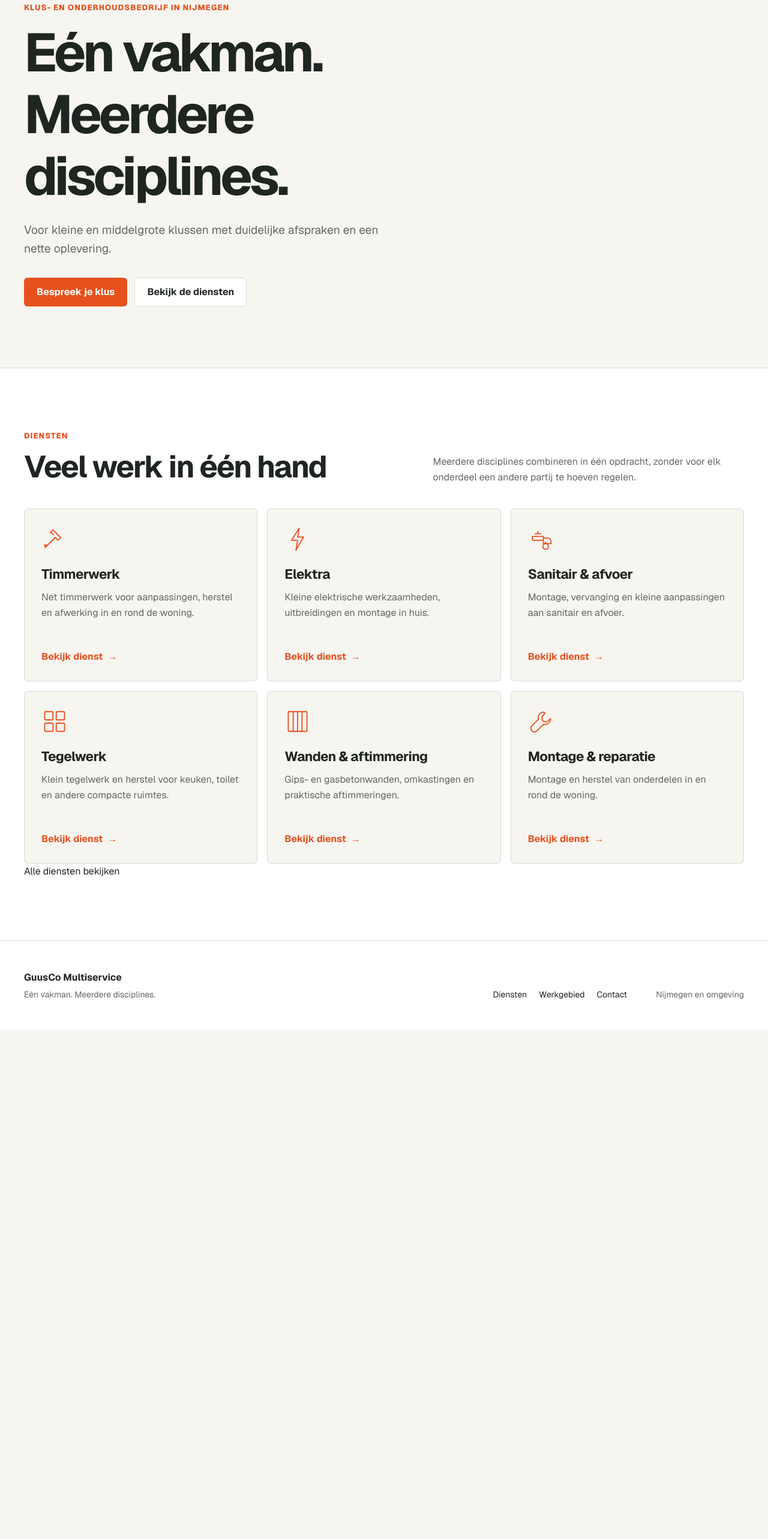
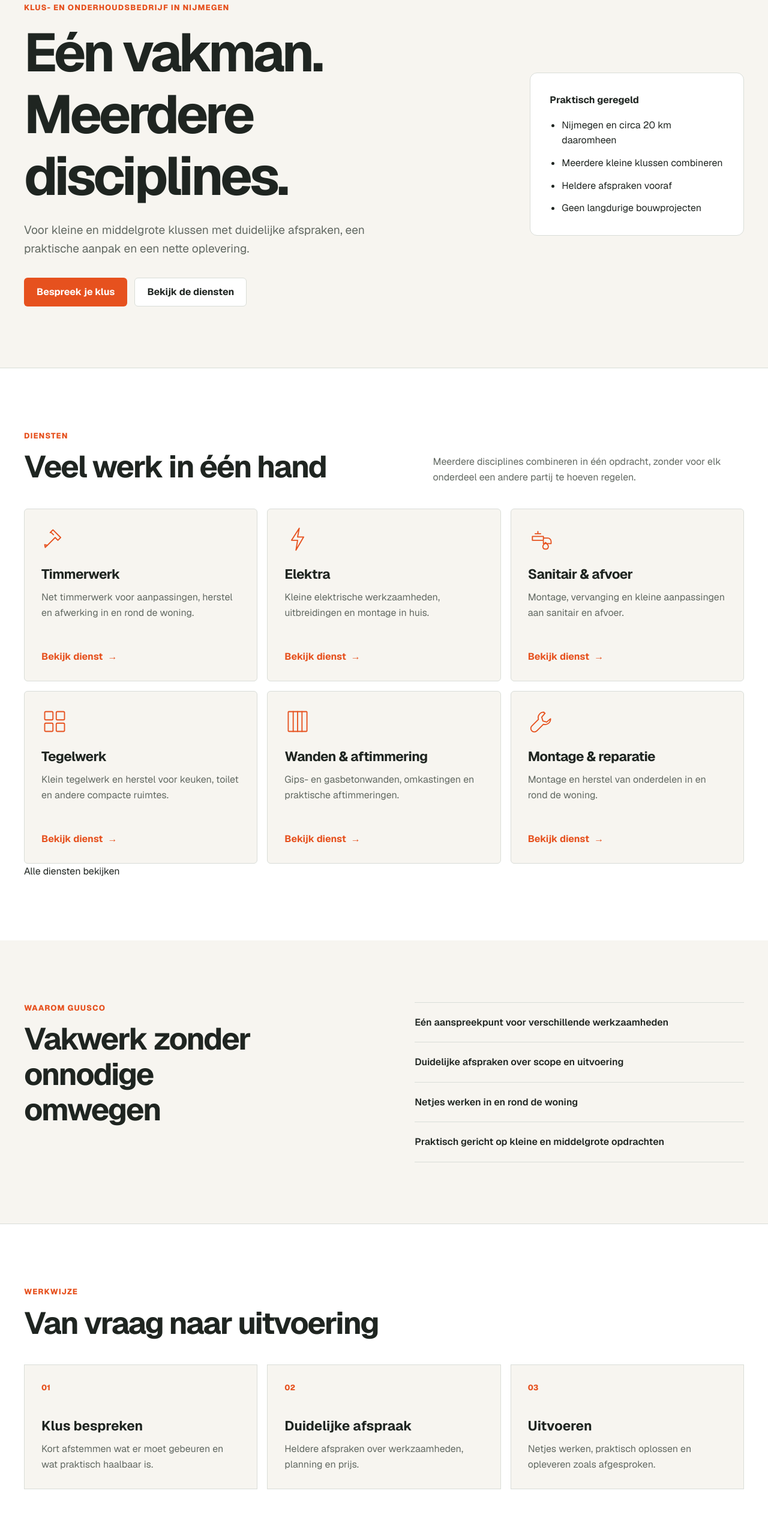
Before and after one commit to ambupilot/guusco-multi-service-website, a Next.js app: page / in a window 1280 px wide. Shown: the part 180-2746 px from the top of the page at 60% size. Before the commit the page ends 1897 px from the top, so only its background shows below. Built offline with nearby package versions, Linux system fonts and the light colour scheme.

Commit message:
feat: complete homepage sections

```diff
--- a/src/app/page.tsx
+++ b/src/app/page.tsx
@@ -1,6 +1,31 @@
 import Link from "next/link";
 import { ServiceIcon } from "@/components/services/ServiceIcon";
 import { services } from "@/data/services";
+
+const strengths = [
+  "Eén aanspreekpunt voor verschillende werkzaamheden",
+  "Duidelijke afspraken over scope en uitvoering",
+  "Netjes werken in en rond de woning",
+  "Praktisch gericht op kleine en middelgrote opdrachten",
+];
+
+const processSteps = [
+  {
+    number: "01",
+    title: "Klus bespreken",
+    text: "Kort afstemmen wat er moet gebeuren en wat praktisch haalbaar is.",
+  },
+  {
+    number: "02",
+    title: "Duidelijke afspraak",
+    text: "Heldere afspraken over werkzaamheden, planning en prijs.",
+  },
+  {
+    number: "03",
+    title: "Uitvoeren",
+    text: "Netjes werken, praktisch oplossen en opleveren zoals afgesproken.",
+  },
+];
 
 export default function Home() {
   const featuredServices = services.slice(0, 6);
@@ -11,20 +36,35 @@ export default function Home() {
         <div className="container hero__inner">
           <div className="hero__content">
             <p className="eyebrow">Klus- en onderhoudsbedrijf in Nijmegen</p>
+
             <h1>Eén vakman. Meerdere disciplines.</h1>
+
             <p className="hero__intro">
-              Voor kleine en middelgrote klussen met duidelijke afspraken en een
-              nette oplevering.
+              Voor kleine en middelgrote klussen met duidelijke afspraken, een
+              praktische aanpak en een nette oplevering.
             </p>
+
             <div className="hero__actions">
               <Link className="button button--primary" href="/contact">
                 Bespreek je klus
               </Link>
+
               <Link className="button button--secondary" href="/diensten">
                 Bekijk de diensten
               </Link>
             </div>
           </div>
+
+          <aside className="hero__panel" aria-label="GuusCo in het kort">
+            <p className="hero__panel-title">Praktisch geregeld</p>
+
+            <ul>
+              <li>Nijmegen en circa 20 km daaromheen</li>
+              <li>Meerdere kleine klussen combineren</li>
+              <li>Heldere afspraken vooraf</li>
+              <li>Geen langdurige bouwprojecten</li>
+            </ul>
+          </aside>
         </div>
       </section>
 
@@ -35,6 +75,7 @@ export default function Home() {
               <p className="eyebrow">Diensten</p>
               <h2>Veel werk in één hand</h2>
             </div>
+
             <p>
               Meerdere disciplines combineren in één opdracht, zonder voor elk
               onderdeel een andere partij te hoeven regelen.
@@ -47,8 +88,10 @@ export default function Home() {
                 <div className="home-service-card__icon" aria-hidden="true">
                   <ServiceIcon slug={service.slug} />
                 </div>
+
                 <h3>{service.title}</h3>
                 <p>{service.intro}</p>
+
                 <Link href={`/diensten/${service.slug}`}>
                   Bekijk dienst <span aria-hidden="true">→</span>
                 </Link>
@@ -61,6 +104,78 @@ export default function Home() {
           </Link>
         </div>
       </section>
+
+      <section className="section home-strengths">
+        <div className="container home-split">
+          <div>
+            <p className="eyebrow">Waarom GuusCo</p>
+            <h2>Vakwerk zonder onnodige omwegen</h2>
+          </div>
+
+          <div className="home-strengths__list">
+            {strengths.map((strength) => (
+              <p key={strength}>{strength}</p>
+            ))}
+          </div>
+        </div>
+      </section>
+
+      <section className="section home-process">
+        <div className="container">
+          <div className="home-section-heading">
+            <p className="eyebrow">Werkwijze</p>
+            <h2>Van vraag naar uitvoering</h2>
+          </div>
+
+          <div className="home-process__grid">
+            {processSteps.map((step) => (
+              <article className="home-process__step" key={step.number}>
+                <span>{step.number}</span>
+                <h3>{step.title}</h3>
+                <p>{step.text}</p>
+              </article>
+            ))}
+          </div>
+        </div>
+      </section>
+
+      <section className="section home-area">
+        <div className="container home-split">
+          <div>
+            <p className="eyebrow">Werkgebied</p>
+            <h2>Nijmegen en omgeving</h2>
+          </div>
+
+          <div>
+            <p>
+              GuusCo werkt voornamelijk in Nijmegen en plaatsen binnen ongeveer
+              20 kilometer rondom de stad. Zo blijft de planning praktisch en
+              de reistijd beperkt.
+            </p>
+
+            <Link className="text-link" href="/werkgebied">
+              Bekijk het werkgebied
+            </Link>
+          </div>
+        </div>
+      </section>
+
+      <section className="home-cta">
+        <div className="container home-cta__inner">
+          <div>
+            <p className="eyebrow">Klus in gedachten?</p>
+            <h2>Vertel wat er moet gebeuren.</h2>
+            <p>
+              Ook meerdere kleinere werkzaamheden kunnen slim in één afspraak
+              worden gecombineerd.
+            </p>
+          </div>
+
+          <Link className="button button--primary" href="/contact">
+            Klus aanmelden
+          </Link>
+        </div>
+      </section>
     </main>
   );
 }
--- a/src/styles/layout/_home.scss
+++ b/src/styles/layout/_home.scss
@@ -1,24 +1,316 @@
-.container { width: min(calc(100% - 2 * var(--page-gutter)), var(--container-width)); margin-inline: auto; }
-.hero { padding-block: clamp(4rem, 8vw, 7rem); }
-.hero__content { max-width: 48rem; }
-.hero h1 { max-width: 14ch; margin-bottom: 1.5rem; font-size: clamp(3rem, 7vw, 6rem); letter-spacing: -0.055em; }
-.hero__intro { max-width: 40rem; margin-bottom: 2rem; font-size: 1.2rem; }
-.hero__actions { display: flex; flex-wrap: wrap; gap: .75rem; }
-.eyebrow { margin-bottom: .75rem; color: var(--color-accent); font-size: .8125rem; font-weight: 750; text-transform: uppercase; letter-spacing: .08em; }
-.section { padding-block: clamp(4rem, 8vw, 7rem); }
-.home-services { border-top: 1px solid var(--color-border); background: var(--color-surface); }
-.home-services__heading { display: grid; grid-template-columns: 1.1fr .9fr; gap: 3rem; align-items: end; margin-bottom: 2.5rem; }
-.home-services__heading h2 { margin-bottom: 0; font-size: clamp(2.25rem, 4vw, 3.5rem); letter-spacing: -.04em; }
-.home-services__heading > p { max-width: 34rem; margin-bottom: 0; }
-.home-services__grid { display: grid; grid-template-columns: repeat(3, minmax(0, 1fr)); gap: 1rem; }
-.home-service-card { min-height: 18rem; display: flex; flex-direction: column; padding: 1.75rem; border: 1px solid var(--color-border); border-radius: var(--radius-sm); background: var(--color-background); transition: transform var(--transition-fast), border-color var(--transition-fast), box-shadow var(--transition-fast); }
-.home-service-card:hover { transform: translateY(-2px); border-color: color-mix(in srgb, var(--color-accent) 35%, var(--color-border)); box-shadow: var(--shadow-sm); }
-.home-service-card__icon { width: 2.75rem; height: 2.75rem; margin-bottom: 1.5rem; color: var(--color-accent); }
-.home-service-card__icon svg { width: 100%; height: 100%; stroke: currentColor; stroke-width: 2; stroke-linecap: round; stroke-linejoin: round; }
-.home-service-card h3 { margin-bottom: .75rem; font-size: 1.4rem; letter-spacing: -.025em; }
-.home-service-card p { margin-bottom: 0; line-height: 1.6; }
-.home-service-card > a { display: inline-flex; align-items: center; gap: .5rem; margin-top: auto; padding-top: 1.5rem; color: var(--color-accent); font-weight: 650; }
-.home-service-card > a:hover { text-decoration: underline; text-underline-offset: .18em; }
-@media (max-width: 900px) { .home-services__grid { grid-template-columns: repeat(2, minmax(0, 1fr)); } }
-@media (max-width: 700px) { .home-services__heading { grid-template-columns: 1fr; gap: 1rem; } }
-@media (max-width: 560px) { .home-services__grid { grid-template-columns: 1fr; } .home-service-card { min-height: 0; } }
+.container {
+  width: min(
+    calc(100% - 2 * var(--page-gutter)),
+    var(--container-width)
+  );
+  margin-inline: auto;
+}
+
+.hero {
+  padding-block: clamp(4rem, 8vw, 7rem);
+
+  &__inner {
+    display: grid;
+    grid-template-columns: minmax(0, 1.35fr) minmax(17rem, 0.65fr);
+    align-items: center;
+    gap: clamp(3rem, 8vw, 7rem);
+  }
+
+  &__content {
+    max-width: 48rem;
+  }
+
+  h1 {
+    max-width: 14ch;
+    margin-bottom: 1.5rem;
+    font-size: clamp(3rem, 7vw, 6rem);
+    letter-spacing: -0.055em;
+  }
+
+  &__intro {
+    max-width: 40rem;
+    margin-bottom: 2rem;
+    font-size: 1.2rem;
+  }
+
+  &__actions {
+    display: flex;
+    flex-wrap: wrap;
+    gap: 0.75rem;
+  }
+
+  &__panel {
+    padding: 2rem;
+    border: 1px solid var(--color-border);
+    border-radius: var(--radius-md);
+    background: var(--color-surface);
+
+    ul {
+      margin: 0;
+      padding-left: 1.25rem;
+    }
+
+    li + li {
+      margin-top: 0.75rem;
+    }
+  }
+
+  &__panel-title {
+    margin-bottom: 1rem;
+    color: var(--color-text);
+    font-weight: 700;
+  }
+}
+
+.eyebrow {
+  margin-bottom: 0.75rem;
+  color: var(--color-accent);
+  font-size: 0.8125rem;
+  font-weight: 750;
+  letter-spacing: 0.08em;
+  text-transform: uppercase;
+}
+
+.section {
+  padding-block: clamp(4rem, 8vw, 7rem);
+}
+
+.home-services {
+  border-top: 1px solid var(--color-border);
+  background: var(--color-surface);
+
+  &__heading {
+    display: grid;
+    grid-template-columns: 1.1fr 0.9fr;
+    align-items: end;
+    gap: 3rem;
+    margin-bottom: 2.5rem;
+
+    h2 {
+      margin-bottom: 0;
+      font-size: clamp(2.25rem, 4vw, 3.5rem);
+      letter-spacing: -0.04em;
+    }
+
+    > p {
+      max-width: 34rem;
+      margin-bottom: 0;
+    }
+  }
+
+  &__grid {
+    display: grid;
+    grid-template-columns: repeat(3, minmax(0, 1fr));
+    gap: 1rem;
+  }
+}
+
+.home-service-card {
+  min-height: 18rem;
+  display: flex;
+  flex-direction: column;
+  padding: 1.75rem;
+  border: 1px solid var(--color-border);
+  border-radius: var(--radius-sm);
+  background: var(--color-background);
+  transition:
+    transform var(--transition-fast),
+    border-color var(--transition-fast),
+    box-shadow var(--transition-fast);
+
+  &:hover {
+    transform: translateY(-2px);
+    border-color: color-mix(
+      in srgb,
+      var(--color-accent) 35%,
+      var(--color-border)
+    );
+    box-shadow: var(--shadow-sm);
+  }
+
+  &__icon {
+    width: 2.75rem;
+    height: 2.75rem;
+    margin-bottom: 1.5rem;
+    color: var(--color-accent);
+
+    svg {
+      width: 100%;
+      height: 100%;
+      stroke: currentColor;
+      stroke-width: 2;
+      stroke-linecap: round;
+      stroke-linejoin: round;
+    }
+  }
+
+  h3 {
+    margin-bottom: 0.75rem;
+    font-size: 1.4rem;
+    letter-spacing: -0.025em;
+  }
+
+  p {
+    margin-bottom: 0;
+    line-height: 1.6;
+  }
+
+  > a {
+    display: inline-flex;
+    align-items: center;
+    gap: 0.5rem;
+    margin-top: auto;
+    padding-top: 1.5rem;
+    color: var(--color-accent);
+    font-weight: 650;
+
+    &:hover {
+      text-decoration: underline;
+      text-underline-offset: 0.18em;
+    }
+  }
+}
+
+.home-split {
+  display: grid;
+  grid-template-columns: 1fr 1fr;
+  gap: clamp(3rem, 8vw, 7rem);
+
+  h2 {
+    max-width: 12ch;
+    margin-bottom: 0;
+    font-size: clamp(2.25rem, 4vw, 3.5rem);
+    letter-spacing: -0.04em;
+  }
+}
+
+.home-strengths {
+  &__list {
+    border-top: 1px solid var(--color-border);
+
+    p {
+      margin: 0;
+      padding-block: 1.25rem;
+      border-bottom: 1px solid var(--color-border);
+      color: var(--color-text);
+      font-weight: 600;
+    }
+  }
+}
+
+.home-process {
+  border-block: 1px solid var(--color-border);
+  background: var(--color-surface);
+
+  &__grid {
+    display: grid;
+    grid-template-columns: repeat(3, minmax(0, 1fr));
+    gap: 1rem;
+  }
+
+  &__step {
+    padding: 1.75rem;
+    border: 1px solid var(--color-border);
+    background: var(--color-background);
+
+    > span {
+      display: block;
+      margin-bottom: 2.5rem;
+      color: var(--color-accent);
+      font-size: 0.8125rem;
+      font-weight: 750;
+    }
+
+    h3 {
+      margin-bottom: 0.75rem;
+      font-size: 1.4rem;
+    }
+
+    p {
+      margin-bottom: 0;
+    }
+  }
+}
+
+.home-section-heading {
+  margin-bottom: 2.5rem;
+
+  h2 {
+    margin-bottom: 0;
+    font-size: clamp(2.25rem, 4vw, 3.5rem);
+    letter-spacing: -0.04em;
+  }
+}
+
+.home-area {
+  background: var(--color-background);
+
+  .text-link {
+    margin-top: 1rem;
+  }
+}
+
+.home-cta {
+  padding-block: clamp(4rem, 8vw, 6rem);
+  border-top: 1px solid var(--color-border);
+  background: var(--color-surface);
+
+  &__inner {
+    display: grid;
+    grid-template-columns: 1fr auto;
+    align-items: center;
+    gap: 3rem;
+
+    h2 {
+      margin-bottom: 1rem;
+      font-size: clamp(2.25rem, 4vw, 3.75rem);
+      letter-spacing: -0.04em;
+    }
+
+    p:last-child {
+      max-width: 40rem;
+      margin-bottom: 0;
+    }
+  }
+}
+
+@media (max-width: 900px) {
+  .hero__inner,
+  .home-split {
+    grid-template-columns: 1fr;
+  }
+
+  .home-services__grid {
+    grid-template-columns: repeat(2, minmax(0, 1fr));
+  }
+
+  .home-process__grid {
+    grid-template-columns: 1fr;
+  }
+}
+
+@media (max-width: 700px) {
+  .home-services__heading,
+  .home-cta__inner {
+    grid-template-columns: 1fr;
+    gap: 1.5rem;
+  }
+
+  .home-cta__inner {
+    align-items: start;
+  }
+}
+
+@media (max-width: 560px) {
+  .home-services__grid {
+    grid-template-columns: 1fr;
+  }
+
+  .home-service-card {
+    min-height: 0;
+  }
+
+  .hero__panel {
+    padding: 1.5rem;
+  }
+}
```
